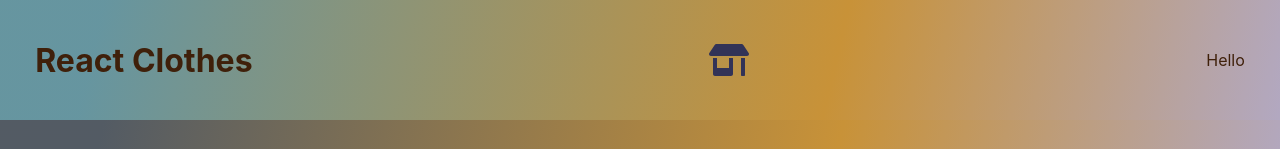
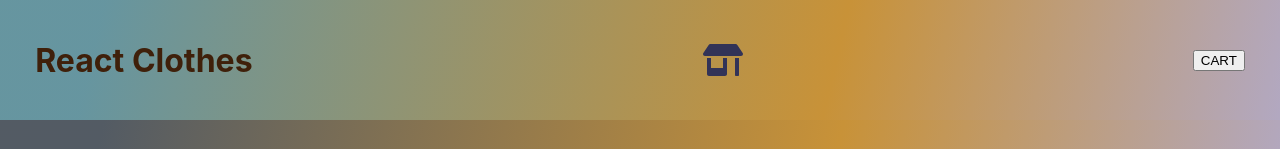
Before and after one commit to hsglc/kodluyoruz-challenges, a React (Create React App) app in the folder e-commerce-react-app/: page /men in a window 1280 px wide. Shown: the top 149 px of the page. Built offline with nearby package versions, Linux system fonts and the light colour scheme; no server answers.

Commit message:
Header component is placed at top of the page

```diff
--- a/e-commerce-react-app/src/App.js
+++ b/e-commerce-react-app/src/App.js
@@ -1,11 +1,13 @@
 import { BrowserRouter as Router, Route, Switch } from "react-router-dom";
-import ProductDetail from "./components/ProductDetail";
+import ProductDetail from "./pages/ProductDetail";
 
 import Home from "./pages/Home";
+import Header from "./layout/Header";
 
 function App() {
   return (
     <Router>
+      <Header />
       <Switch>
         <Route exact path="/">
           <Home />
@@ -22,8 +24,8 @@ function App() {
         <Route path="/electronics">
           <Home />
         </Route>
-        <Route path="/:id" >
-            <ProductDetail />
+        <Route path="/:id">
+          <ProductDetail />
         </Route>
       </Switch>
     </Router>
--- a/e-commerce-react-app/src/components/Cart.js
+++ b/e-commerce-react-app/src/components/Cart.js
@@ -1,7 +1,7 @@
 function Cart() {
     return (
         <div>
-
+            <button>CART</button>
         </div>
     )
 }
--- a/e-commerce-react-app/src/components/Products.module.css
+++ b/e-commerce-react-app/src/components/Products.module.css
@@ -2,5 +2,8 @@
     display: flex;
     flex-direction: column;
     align-items: center;
+    background: rgb(136, 64, 86);
+
+    background: linear-gradient(133deg, rgba(136, 64, 86, 1) 4%, rgba(195, 157, 130, 1) 53%, rgba(178, 168, 193, 1) 92%);
 
 }
--- a/e-commerce-react-app/src/layout/Header.js
+++ b/e-commerce-react-app/src/layout/Header.js
@@ -1,4 +1,5 @@
 import { FaStoreAlt } from "react-icons/fa";
+import Cart from "../components/Cart";
 import classes from "./Header.module.css";
 import Nav from "./Nav";
 
@@ -8,7 +9,7 @@ function Header() {
       <header className={classes.header}>
         <h1>React Clothes</h1>
         <FaStoreAlt className={classes.icon} />
-        <div>Hello</div>
+        <Cart />
       </header>
       <Nav />
     </>
--- a/e-commerce-react-app/src/pages/Home.js
+++ b/e-commerce-react-app/src/pages/Home.js
@@ -1,10 +1,8 @@
 import Products from "../components/Products";
-import Header from "../layout/Header";
 
 function Home() {
   return (
     <>
-      <Header />
       <Products />
     </>
   );
--- a/e-commerce-react-app/src/components/ProductDetail.js
+++ b/e-commerce-react-app/src/pages/ProductDetail.js
@@ -21,10 +21,11 @@ import Button from "@material-ui/core/Button";
 const useStyles = makeStyles((theme) => ({
   root: {
     maxWidth: 345,
-    margin: "5rem auto",
+    margin: "0 auto",
+    height : "100vh",
   },
   media: {
-    height: 0,
+    height: 160,
     paddingTop: "56.25%", // 16:9
   },
   expand: {
```
